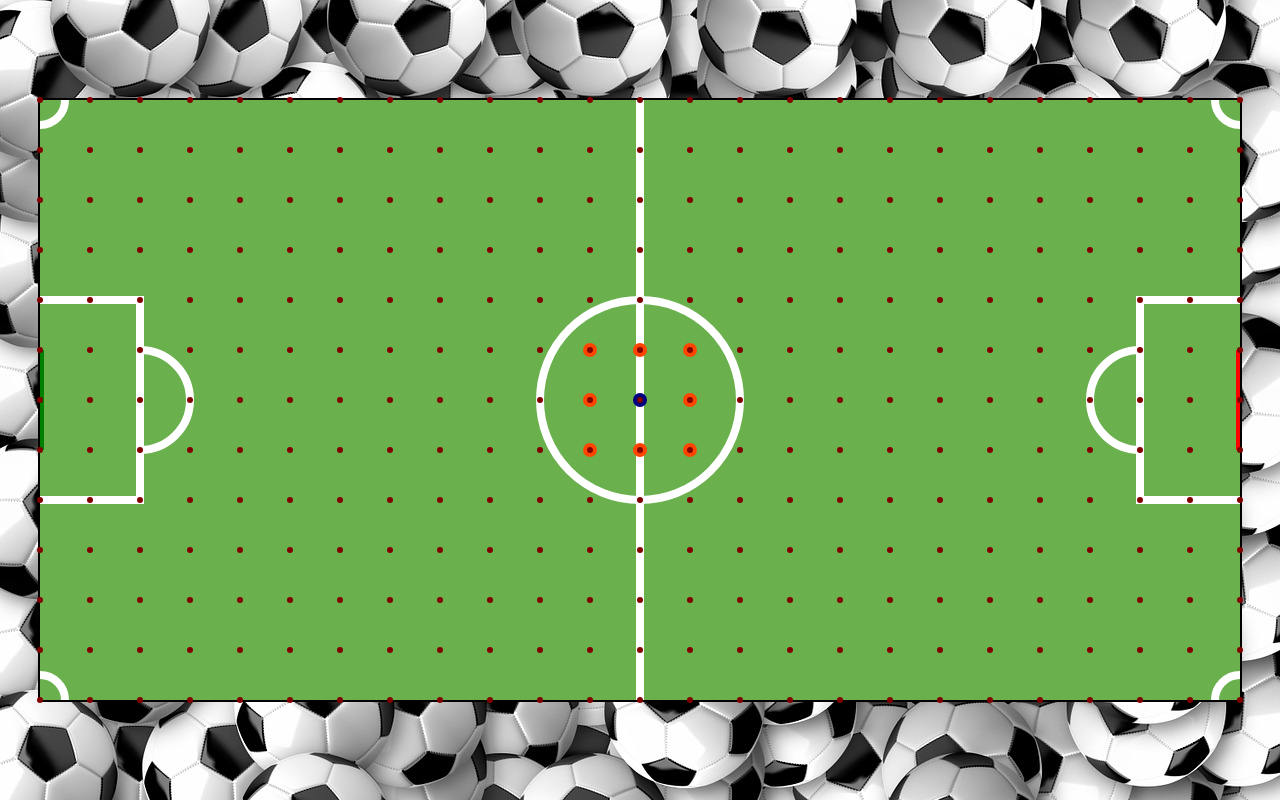
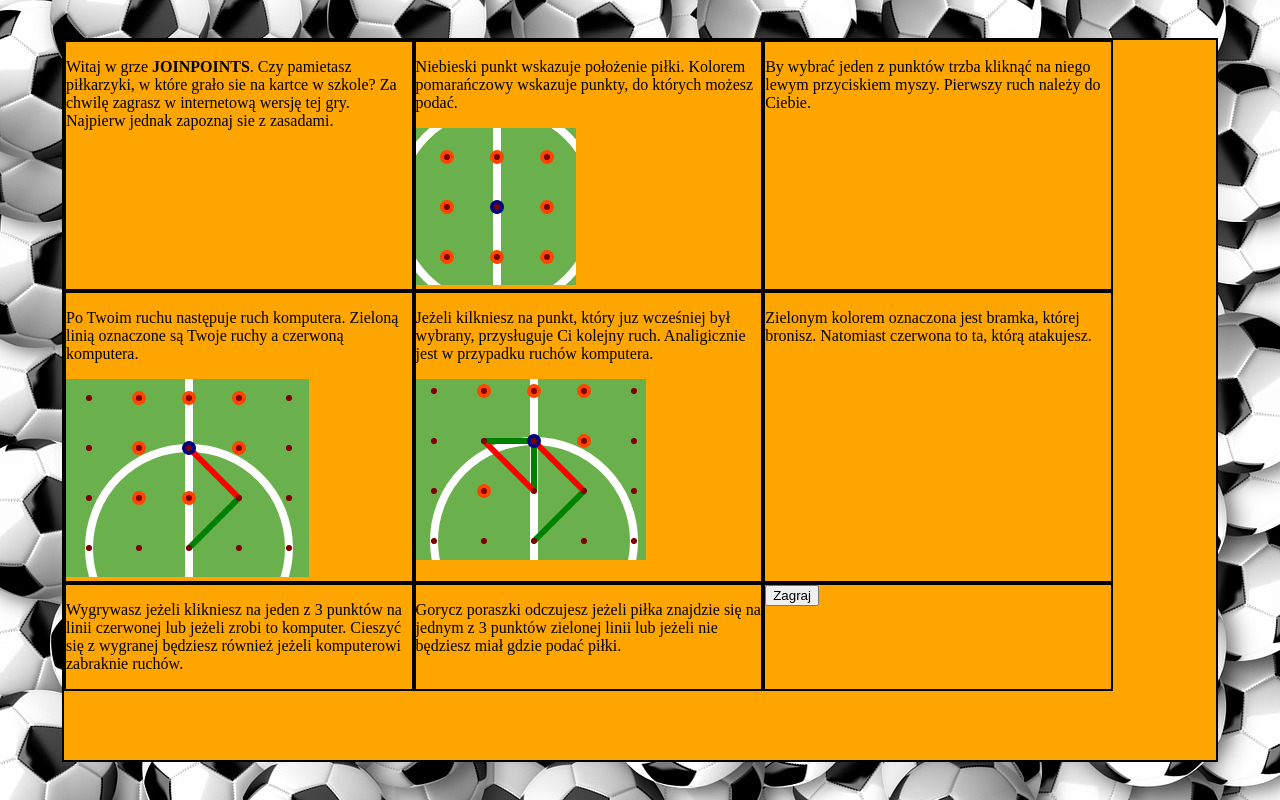
Before and after one commit to Luka-webdev/joinPoints, a website: page index.html in a window 1280 px wide. Both pictures are taken after a click on the button "Poznaj zasady gry". Drawn offline with Linux system fonts and the light colour scheme; a web font is replaced by a local one.

Commit message:
Add html for game description

```diff
--- a/index.html
+++ b/index.html
@@ -19,7 +19,40 @@
                 <button class="showRules">Poznaj zasady gry</button>
             </div>
         </div>
-        <div class="gameRules"></div>
+        <div class="gameRules visibility">
+            <div class="rules">
+                <div class="descriptionGame">
+                    <p>Witaj w grze <strong>JOINPOINTS</strong>. Czy pamietasz piłkarzyki, w które grało sie na kartce w szkole? Za chwilę zagrasz w internetową wersję tej gry. Najpierw jednak zapoznaj sie z zasadami.</p>
+                </div>
+                <div class="rule1">
+                    <p class="description">Niebieski punkt wskazuje położenie piłki. Kolorem pomarańczowy wskazuje punkty, do których możesz podać.</p>
+                    <img src="pictures/rule1.PNG">
+                </div>
+                <div class="rule2">
+                    <p class="description">By wybrać jeden z punktów trzba kliknąć na niego lewym przyciskiem myszy. Pierwszy ruch należy do Ciebie.</p>
+                </div>
+                <div class="rule3">
+                    <p class="description">Po Twoim ruchu następuje ruch komputera. Zieloną linią oznaczone są Twoje ruchy a czerwoną komputera.</p>
+                    <img src="pictures/rule3.PNG">
+                </div>
+                <div class="rule4">
+                    <p class="description">Jeżeli kilkniesz na punkt, który juz wcześniej był wybrany, przysługuje Ci kolejny ruch. Analigicznie jest w przypadku ruchów komputera.</p>
+                    <img src="pictures/rule4.PNG">
+                </div>
+                <div class="rule5">
+                    <p class="description">Zielonym kolorem oznaczona jest bramka, której bronisz. Natomiast czerwona to ta, którą atakujesz.</p>
+                </div>
+                <div class="rule6">
+                    <p class="description">Wygrywasz jeżeli klikniesz na jeden z 3 punktów na linii czerwonej lub jeżeli zrobi to komputer. Cieszyć się z wygranej będziesz również jeżeli komputerowi zabraknie ruchów.</p>
+                </div>
+                <div class="rule7">
+                    <p class="description">Gorycz poraszki odczujesz jeżeli piłka znajdzie się na jednym z 3 punktów zielonej linii lub jeżeli nie będziesz miał gdzie podać piłki.</p>
+                </div>
+                <div class="rule8">
+                    <button class="play">Zagraj</button>
+                </div>
+            </div>
+        </div>
         <div class="gameBoard visibility">
             <div class="board">
                 <div class="msg visibility">
--- a/js/script.js
+++ b/js/script.js
@@ -21,11 +21,20 @@ $(function(){
     const message = $('.msg');
     const playAgain = $('.playAgain');
     const showRules = $('.showRules');
+    const gameRules = $('.gameRules');
+    const play = $('.play');
 
     // function to close welcome screen
 
     showRules.on('click',function(){
         $('.welcomeScreen').addClass('visibility');
+        $('.gameRules').removeClass('visibility');
+    })
+
+    // function to start game
+
+   play.on('click',function(){
+        gameRules.addClass('visibility');
         $('.gameBoard').removeClass('visibility');
     })
 
--- /dev/null
+++ b/scss/_gameRules.scss
@@ -0,0 +1,23 @@
+.gameRules {
+    position:absolute;
+    top:50%;
+    left:50%;
+    transform: translate(-50%,-50%);
+    width:90%;
+    height:90%;
+    border:2px solid black;
+    background-color: orange;
+
+    .rules {
+        display:flex;
+        flex-wrap: wrap;
+
+        .descriptionGame,
+        div[class*='rule'] {
+            width:30%;
+            height:auto;
+            border:2px solid black;
+        }
+    }
+
+}
--- a/scss/main.scss
+++ b/scss/main.scss
@@ -1,4 +1,5 @@
 @import "_welcomeScreen";
+@import "_gameRules";
 @import "_gameBoard";
 
 body {
```
Also changed, not shown: css/style.css, pictures/rule1.PNG (added), pictures/rule3.PNG (added), pictures/rule4.PNG (added), 1 other file.
